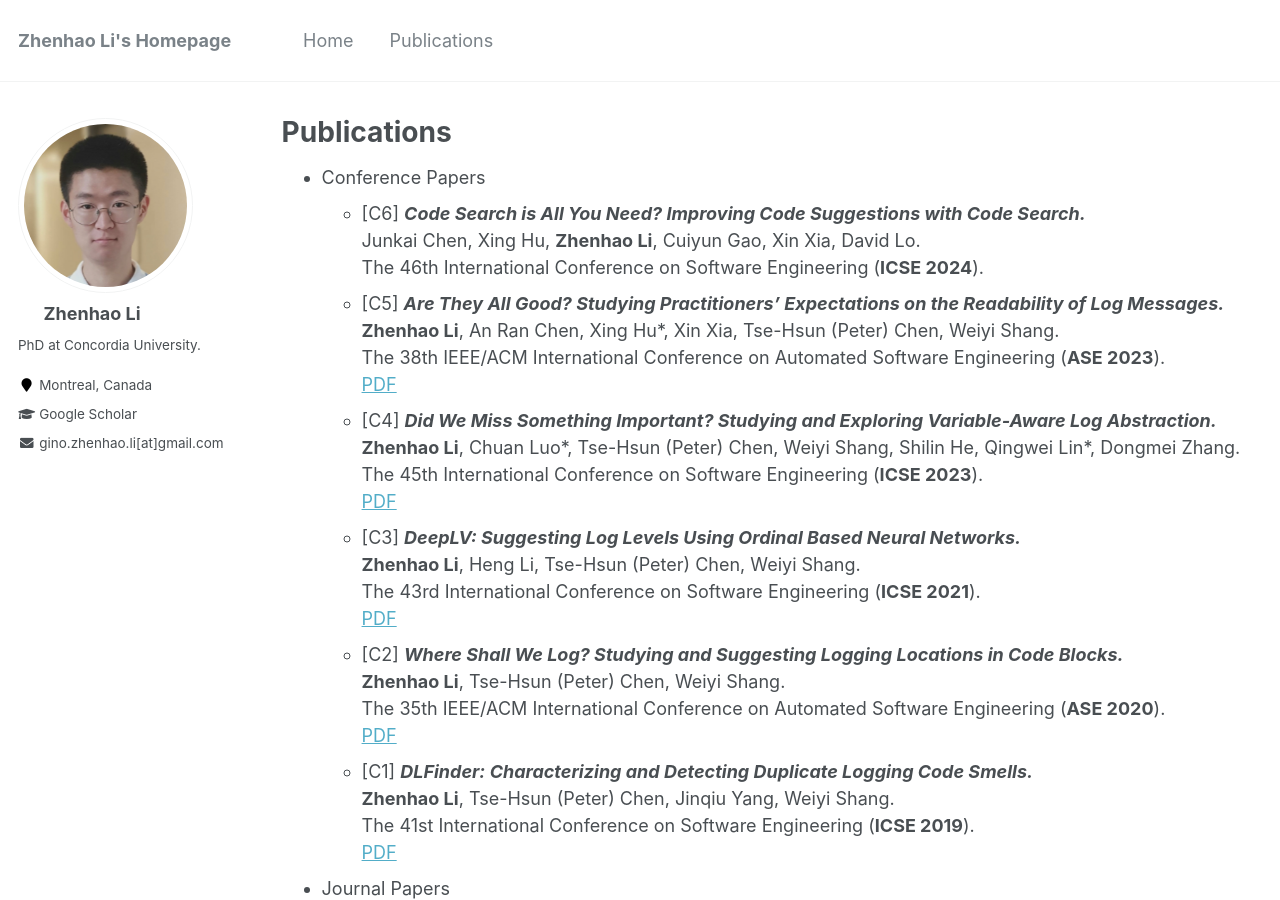
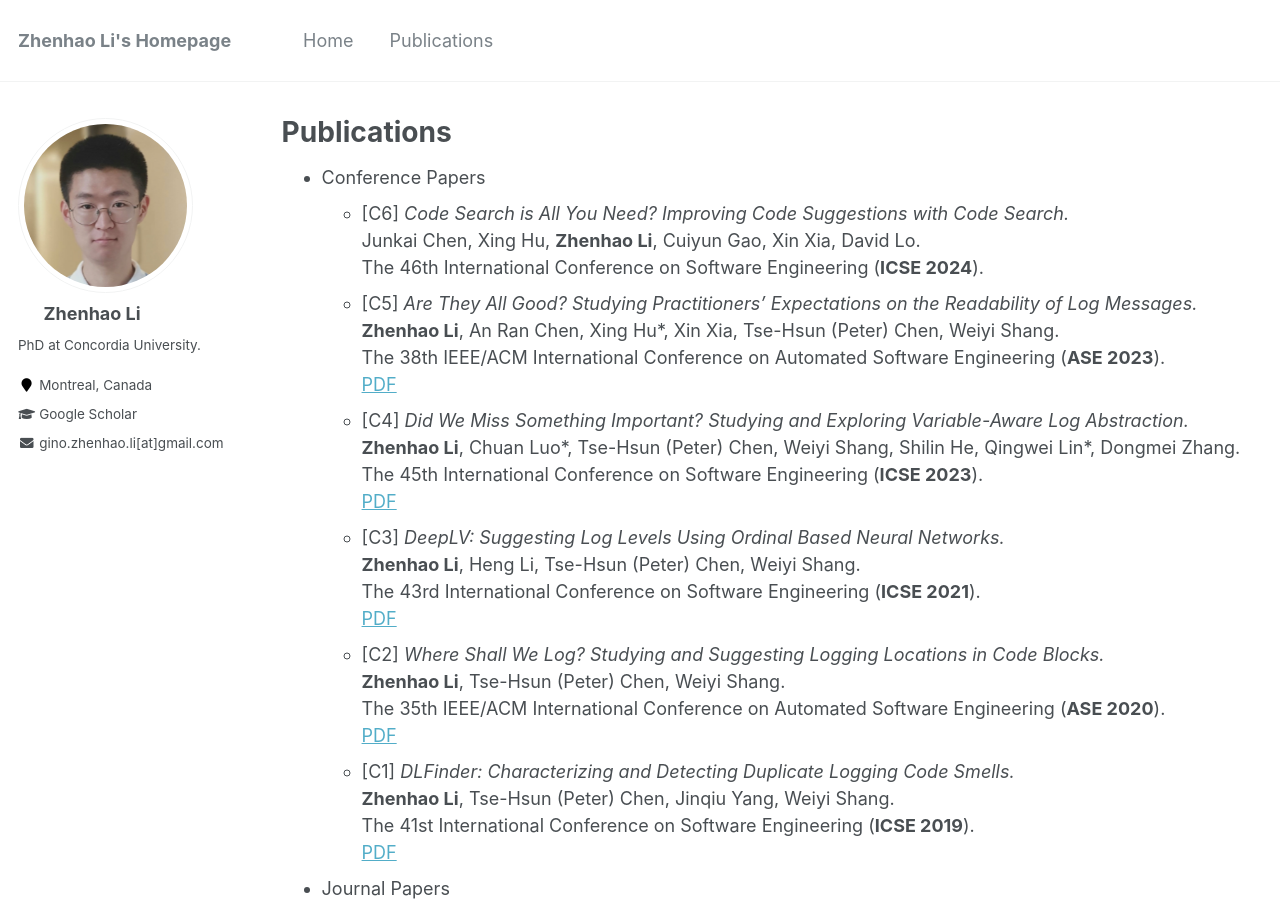
Before and after one commit to ginolzh/ginolzh.github.io, a Jekyll site: the page built from _pages/publications.md, in a window 1280 px wide and 900 px high. Built offline with Jekyll 4.4.1, drawn with Linux system fonts in a browser that asks for light colours.

```diff
--- a/_pages/publications.md
+++ b/_pages/publications.md
@@ -7,44 +7,44 @@ author_profile: true
 
 
 * Conference Papers
-  * [C6] **_Code Search is All You Need? Improving Code Suggestions with Code Search._**\
+  * [C6] *Code Search is All You Need? Improving Code Suggestions with Code Search.*\
   Junkai Chen, Xing Hu, **Zhenhao Li**, Cuiyun Gao, Xin Xia, David Lo.\
   The 46th International Conference on Software Engineering (**ICSE 2024**).
-  * [C5] **_Are They All Good? Studying Practitioners' Expectations on the Readability of Log Messages._**\
+  * [C5] *Are They All Good? Studying Practitioners' Expectations on the Readability of Log Messages.*\
   **Zhenhao Li**, An Ran Chen, Xing Hu\*, Xin Xia, Tse-Hsun (Peter) Chen, Weiyi Shang.\
   The 38th IEEE/ACM International Conference on Automated Software Engineering (**ASE 2023**).\
   [PDF](https://ginolzh.github.io/papers/ASE2023_Log_Message_Readability.pdf)
-  * [C4] **_Did We Miss Something Important? Studying and Exploring Variable-Aware Log Abstraction._**\
+  * [C4] *Did We Miss Something Important? Studying and Exploring Variable-Aware Log Abstraction.*\
   **Zhenhao Li**, Chuan Luo\*, Tse-Hsun (Peter) Chen, Weiyi Shang, Shilin He, Qingwei Lin\*, Dongmei Zhang.\
   The 45th International Conference on Software Engineering (**ICSE 2023**).\
   [PDF](https://ginolzh.github.io/papers/ICSE2023_Log_Var_Aware_.pdf)
-  * [C3] **_DeepLV: Suggesting Log Levels Using Ordinal Based Neural Networks._**\
+  * [C3] *DeepLV: Suggesting Log Levels Using Ordinal Based Neural Networks.*\
   **Zhenhao Li**, Heng Li, Tse-Hsun (Peter) Chen, Weiyi Shang.\
   The 43rd International Conference on Software Engineering (**ICSE 2021**).\
   [PDF](https://ginolzh.github.io/papers/ICSE2021_Log_Level.pdf)
-  * [C2] **_Where Shall We Log? Studying and Suggesting Logging Locations in Code Blocks._**\
+  * [C2] *Where Shall We Log? Studying and Suggesting Logging Locations in Code Blocks.*\
   **Zhenhao Li**, Tse-Hsun (Peter) Chen, Weiyi Shang.\
   The 35th IEEE/ACM International Conference on Automated Software Engineering (**ASE 2020**).\
   [PDF](https://ginolzh.github.io/papers/ASE2020_Where_to_Log.pdf)
-  * [C1] **_DLFinder: Characterizing and Detecting Duplicate Logging Code Smells._**\
+  * [C1] *DLFinder: Characterizing and Detecting Duplicate Logging Code Smells.*\
   **Zhenhao Li**, Tse-Hsun (Peter) Chen, Jinqiu Yang, Weiyi Shang.\
   The 41st International Conference on Software Engineering (**ICSE 2019**).\
   [PDF](https://ginolzh.github.io/papers/ICSE2019_Dup_Log.pdf)
 
 * Journal Papers
-  * [J1] **_Studying Duplicate Logging Statements and Their Relationships with Code Clones._**\
+  * [J1] *Studying Duplicate Logging Statements and Their Relationships with Code Clones.*\
   **Zhenhao Li**, Tse-Hsun (Peter) Chen, Jinqiu Yang, Weiyi Shang.\
   IEEE Transactions on Software Engineering, published in 2022 (**TSE 2022**).\
   [PDF](https://ginolzh.github.io/papers/TSE_Duplicate_Log.pdf)
 
 * Short Papers
-  * [S3] **_Towards Providing Automated Supports to Developers on Writing Logging Statements._**\
+  * [S3] *Towards Providing Automated Supports to Developers on Writing Logging Statements.*\
   **Zhenhao Li**.\
   The 42nd International Conference on Software Engineering: Companion Proceedings (**ICSE-DS 2020**).
-  * [S2] **_Studying and Suggesting Logging Locations in Code Blocks._**\
+  * [S2] *Studying and Suggesting Logging Locations in Code Blocks.*\
   **Zhenhao Li**.\
   The 42nd International Conference on Software Engineering: Companion Proceedings (**ICSE-SRC 2020**).
-  * [S1] **_Characterizing and Detecting Duplicate Logging Code Smells._**\
+  * [S1] *Characterizing and Detecting Duplicate Logging Code Smells.*\
   **Zhenhao Li**.\
   The 41st International Conference on Software Engineering: Companion Proceedings (**ICSE-SRC 2019**).
 
```
